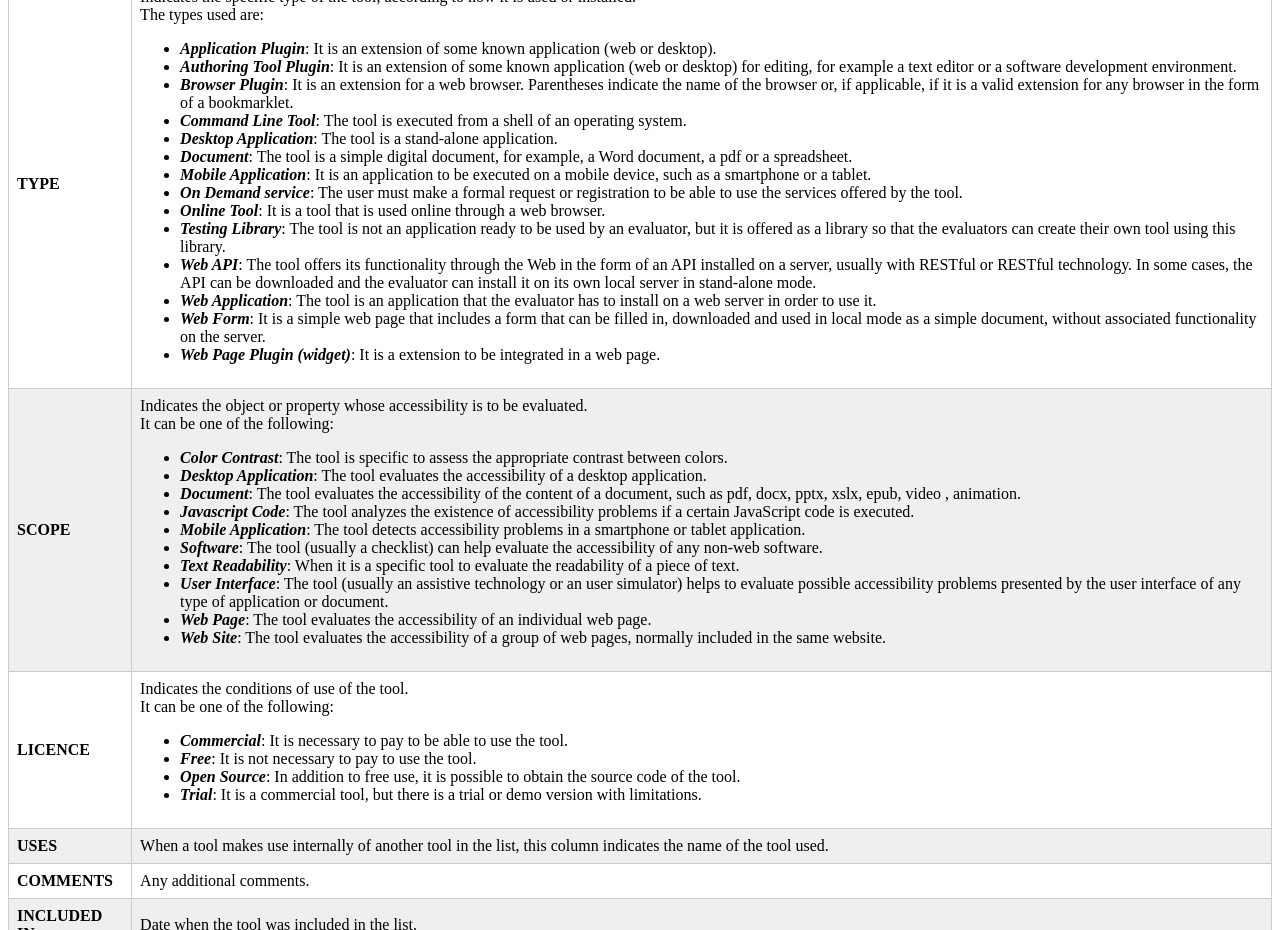
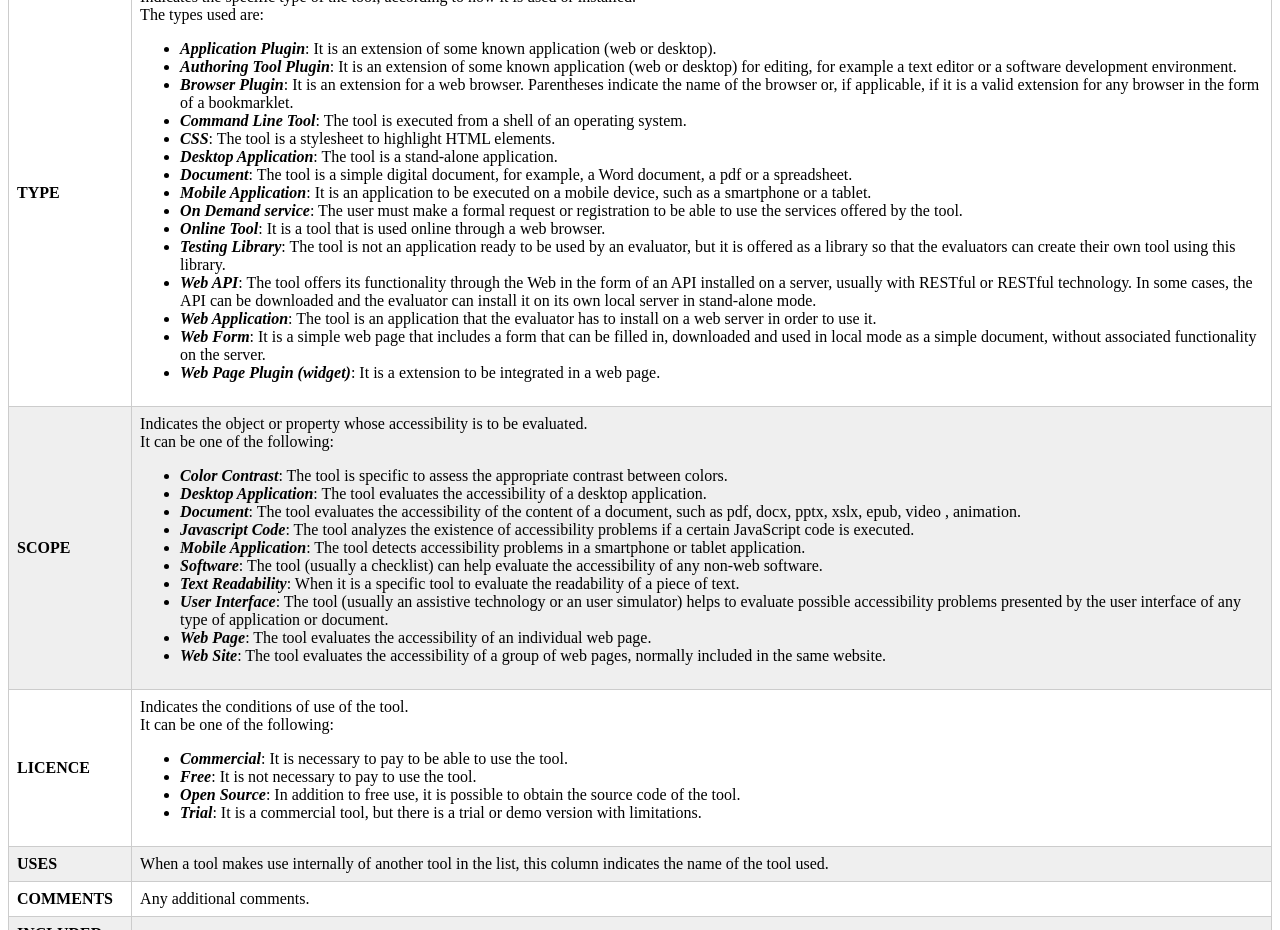
Before and after one commit to josehilera/a11y-lists, a plain HTML site: page a11y-evaluation-tools.html in a window 1280 px wide. Shown: the part 800-1730 px from the top of the page. Drawn offline with Linux system fonts and the light colour scheme.

Commit message:
Added "CSS" as a type of tool

```diff
--- a/a11y-evaluation-tools.html
+++ b/a11y-evaluation-tools.html
@@ -65,6 +65,7 @@
             <li><strong><em>Authoring Tool Plugin</em></strong>: It is an extension of some known application (web or desktop) for editing, for example a text editor or a software development environment.</li>
             <li><strong><em>Browser Plugin</em></strong>: It is an extension for a web browser. Parentheses indicate the name of the browser or, if applicable, if it is a valid extension for any browser in the form of a bookmarklet.</li>
             <li><strong><em>Command Line Tool</em></strong>: The tool is executed from a shell of an operating system.</li>
+            <li><strong><em>CSS</em></strong>: The tool is a stylesheet to highlight HTML elements.</li>
             <li> <strong><em>Desktop Application</em></strong>: The tool is a stand-alone application.</li>
             <li><strong><em>Document</em></strong>: The tool is a simple digital document, for example, a Word document, a pdf or a spreadsheet.</li>
             <li><strong><em>Mobile Application</em></strong>: It is an application to be executed on a mobile device, such as a smartphone or a tablet.</li>
```
